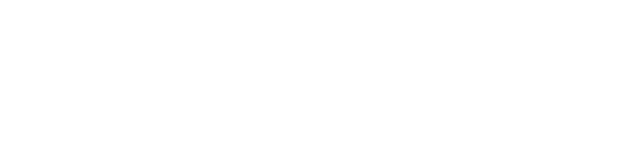
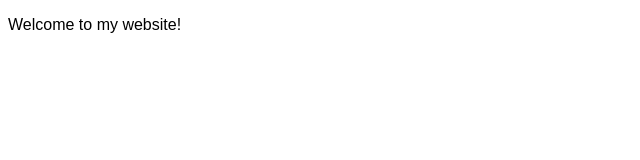
Before and after one commit to camdodge999/my-first-respo-yolo, a plain HTML site: page index.html in a window 1280 px wide. Shown: the whole page, without its empty margins (0-640 px from the left). Drawn offline with Linux system fonts and the light colour scheme.

Commit message:
modified to the website!

```diff
--- a/index.html
+++ b/index.html
@@ -8,7 +8,7 @@
 </head>
 <body>
     <div class="header">
-
+        <p>Welcome to my website!</p>
     </div>
 </body>
 <script src="script.js"></script>
--- a/style.css
+++ b/style.css
@@ -0,0 +1,3 @@
+*{
+    font-family: "Prompt",sans-serif;
+}
```
